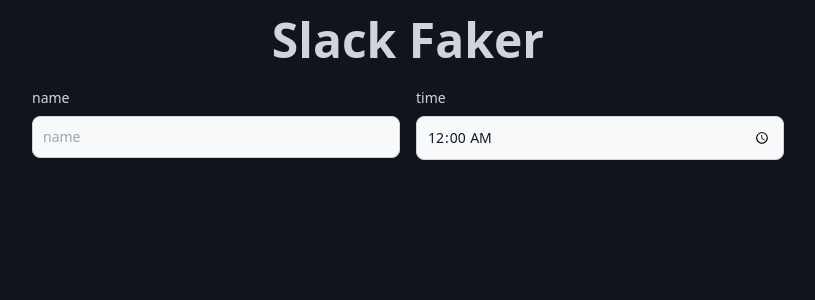
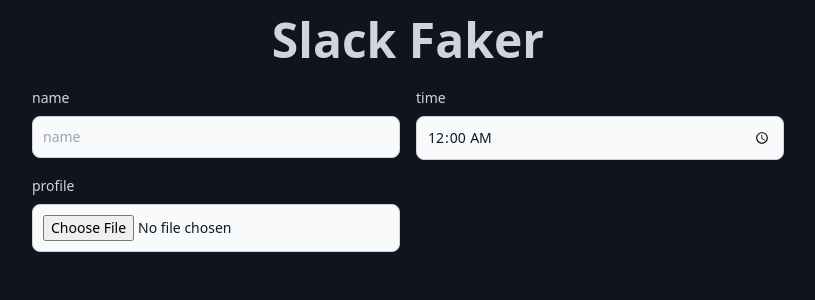
Before and after one commit to KalleChen/slack-faker, a React (Create React App) app: page / in a window 1280 px wide. Shown: the top 300 px of the page, without its empty margins (232-1047 px from the left). Built offline with nearby package versions, Linux system fonts and the light colour scheme.

Commit message:
feat: add image upload

```diff
--- a/package.json
+++ b/package.json
@@ -18,6 +18,7 @@
     "start": "react-scripts start",
     "build": "react-scripts build",
     "test": "eslint .",
+    "lint": "eslint .",
     "eject": "react-scripts eject"
   },
   "eslintConfig": {
--- a/src/components/Input.tsx
+++ b/src/components/Input.tsx
@@ -3,13 +3,14 @@
 interface Props {
   label: string
   placeholder: string
-  value: string
+  value: string | undefined
   type: string
   handleChange: (e: React.FormEvent<HTMLInputElement>) => void
+  accept?: string
 }
 
 const Input = (props: Props) => {
-  const { label, placeholder, value, handleChange, type } = props
+  const { label, placeholder, value, handleChange, type, accept } = props
   return (
     <div>
       <span className="block mb-2 text-sm font-medium text-gray-300">
@@ -22,6 +23,7 @@
         placeholder={placeholder}
         value={value}
         onChange={handleChange}
+        accept={accept}
       />
     </div>
   )
--- a/src/contexts/QuoteContext.tsx
+++ b/src/contexts/QuoteContext.tsx
@@ -8,7 +8,7 @@
   name: string
   handleChangeName: (e: React.FormEvent<HTMLInputElement>) => void
   image: File | null
-  handleChangeImage: (image: File | null) => void
+  handleChangeImage: (e: React.FormEvent<HTMLInputElement>) => void
   time: string
   handleChangeTime: (e: React.FormEvent<HTMLInputElement>) => void
 }
@@ -35,9 +35,12 @@
     },
     []
   )
-  const handleChangeImage = useCallback((inputImage: File | null) => {
-    setImage(inputImage)
-  }, [])
+  const handleChangeImage = useCallback(
+    (e: React.FormEvent<HTMLInputElement>) => {
+      setImage(e?.currentTarget?.files?.[0] ?? null)
+    },
+    []
+  )
   const handleChangeTime = useCallback(
     (e: React.FormEvent<HTMLInputElement>) => {
       setTime(e.currentTarget.value)
--- a/src/layouts/Settings.tsx
+++ b/src/layouts/Settings.tsx
@@ -4,7 +4,8 @@
 import { useQuoteContext } from '../contexts/QuoteContext'
 
 const Settings: React.FC = () => {
-  const { name, handleChangeName, time, handleChangeTime } = useQuoteContext()
+  const { name, handleChangeName, time, handleChangeTime, handleChangeImage } =
+    useQuoteContext()
   return (
     <div className="grid grid-cols-2 p-6 w-full gap-4 max-w-[800px]">
       <Input
@@ -21,6 +22,14 @@
         type="time"
         handleChange={handleChangeTime}
       />
+      <Input
+        label="profile"
+        placeholder=""
+        value={undefined}
+        type="file"
+        handleChange={handleChangeImage}
+        accept="image/*"
+      />
     </div>
   )
 }
```
